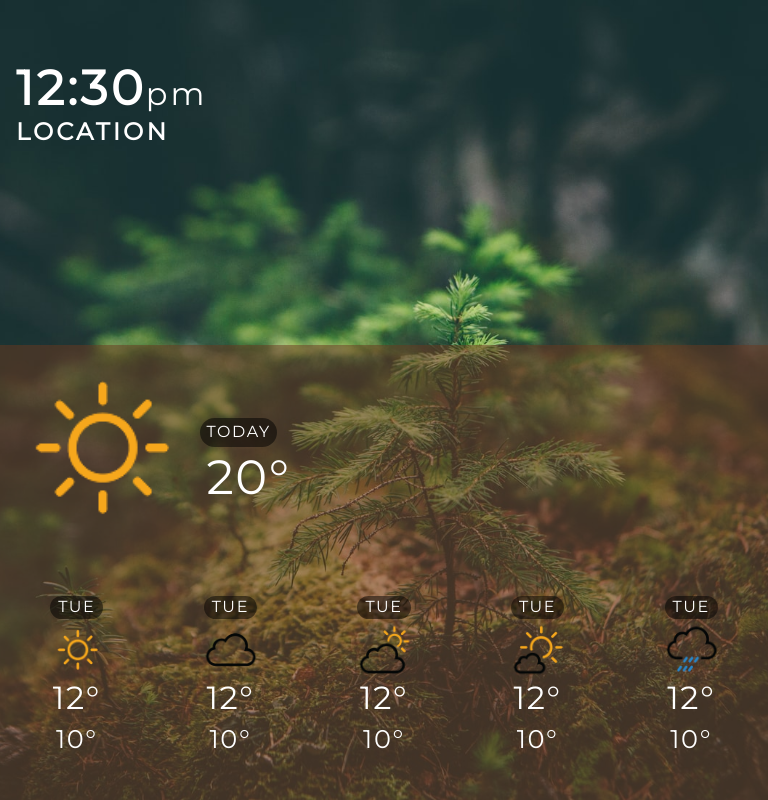
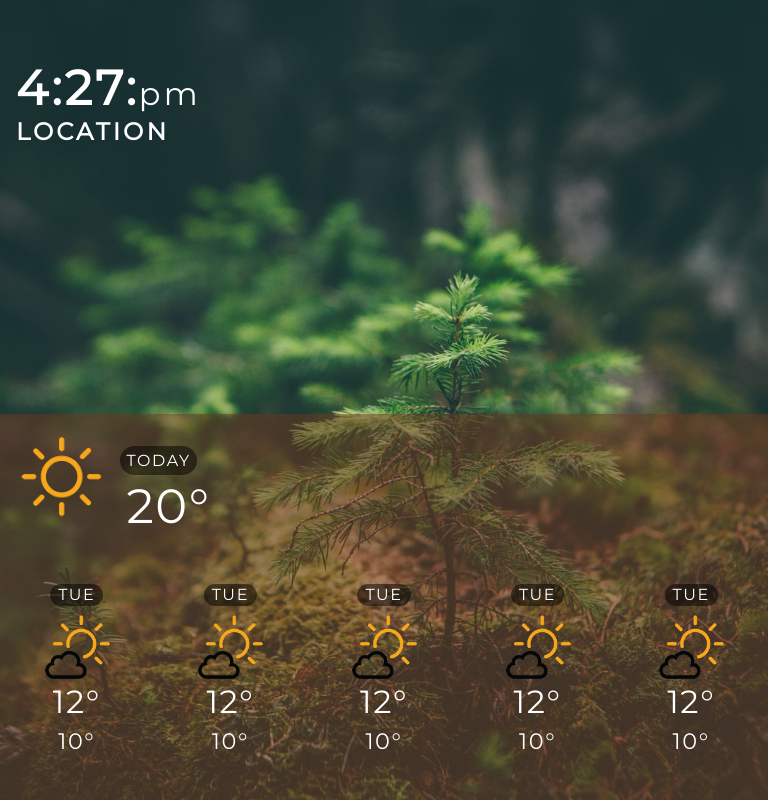
Before and after one commit to stacykutyepov/Weather-App, a plain HTML site: page index.html in a window 768 px wide. Drawn offline with Linux system fonts and the light colour scheme.

Commit message:
today.icon chance

```diff
--- a/app.js
+++ b/app.js
@@ -2,16 +2,20 @@
 const timeText = document.querySelector('.time-text');
 const timeSpec = document.querySelector('.time-spec');
 const locationText = document.querySelector('.location-text');
+const todayTemp = document.querySelector('.today-temp p');
 
 
 const appController = (function () {
 
-// Get time
-const date = () => {
-const time = new Date().toLocaleTimeString();
-console.log(time);
-}
-date();
+  // Get time
+  const time = new Date().toLocaleTimeString();
+  const text = time.slice(0, 5)
+  const spec = time.slice(time.length - 2, time.length);
+
+  const displayTime = () => {
+    timeText.textContent = text;
+    timeSpec.textContent = spec.toLowerCase();
+  }
 
 
   // format time to AM & PM
@@ -28,8 +32,6 @@ date();
     }
     return h + " " + dd;
   };
-
-
 
   // Convert UTC to day of the week
   function getDayofTheWeek(dt) {
@@ -128,6 +130,7 @@ date();
 
   function init() {
     getLocation();
+    displayTime();
   }
   init();
 })();
--- a/index.html
+++ b/index.html
@@ -24,21 +24,17 @@
             </div>
             <div class="weather-container">
                 <div class="weather-today">
-                    <div class="today-icon">
-                        <img src="./icons/01d.png" alt="" />
-                    </div>
+                    <div class="today-icon"></div>
                     <div class="today-info">
                         <h3 class="today-text">Today</h3>
-                        <div class="today-temp">
-                            <p>20°</p>
-                        </div>
+                        <div class="today-temp">20°</div>
                     </div>
                 </div>
                 <div class="weather-days-all">
                     <div class="weather-days">
                         <h3 class="day-text">Tue</h3>
                         <div class="day-icon">
-                            <img src="./icons/01d.png" alt="" />
+                            <!-- <img src="./icons/01d.png" alt="" /> -->
                         </div>
                         <p class="day-temp-max">12°</p>
                         <p class="day-temp-min">10°</p>
@@ -46,7 +42,7 @@
                     <div class="weather-days">
                         <h3 class="day-text">Tue</h3>
                         <div class="day-icon">
-                            <img src="./icons/04d.png" alt="" />
+                            <!-- <img src="./icons/04d.png" alt="" /> -->
                         </div>
                         <p class="day-temp-max">12°</p>
                         <p class="day-temp-min">10°</p>
@@ -54,7 +50,7 @@
                     <div class="weather-days">
                         <h3 class="day-text">Tue</h3>
                         <div class="day-icon">
-                            <img src="./icons/03d.png" alt="" />
+                            <!-- <img src="./icons/03d.png" alt="" /> -->
                         </div>
                         <p class="day-temp-max">12°</p>
                         <p class="day-temp-min">10°</p>
@@ -62,7 +58,7 @@
                     <div class="weather-days">
                         <h3 class="day-text">Tue</h3>
                         <div class="day-icon">
-                            <img src="./icons/02d.png" alt="" />
+                            <!-- <img src="./icons/02d.png" alt="" /> -->
                         </div>
                         <p class="day-temp-max">12°</p>
                         <p class="day-temp-min">10°</p>
@@ -70,7 +66,7 @@
                     <div class="weather-days">
                         <h3 class="day-text">Tue</h3>
                         <div class="day-icon">
-                            <img src="./icons/09d.png" alt="" />
+                            <!-- <img src="./icons/09d.png" alt="" /> -->
                         </div>
                         <p class="day-temp-max">12°</p>
                         <p class="day-temp-min">10°</p>
--- a/style.css
+++ b/style.css
@@ -213,6 +213,13 @@ body {
     align-items: flex-start;
 }
 
+.today-icon {
+    width: 160px;
+    height: 160px;
+    background-image: url(./icons/01d.png);
+    background-size: 100% 100%;
+}
+
 .today-text {
     background: rgba(0, 0, 0, 0.5);
     border-radius: 1rem;
@@ -249,16 +256,19 @@ body {
 }
 
 .day-temp-max {
-    font-size: 2.5rem;
+    font-size: 2.3rem;
 }
 
 .day-temp-min {
     margin-top: 0.5em;
-    font-size: 1.6rem;
+    font-size: 1.4rem;
 }
 
-.today-icon > img {
-    width: 200px;
+.day-icon{
+    width: 100px;
+    height: 100px;
+    background-image: url(./icons/02d.png);
+    background-size: 100% 100%;
 }
 
 @media only screen and (min-width: 320px) and (max-width: 768px) {
@@ -291,8 +301,9 @@ body {
         justify-content: space-around;
         width: 100%;
     }
-    .today-icon > img {
-        width: 12¢0px;
+    .today-icon {
+        width: 120px;
+        height: 120px;
     }
     .today-info {
         align-items: flex-start;
@@ -309,8 +320,9 @@ body {
         margin-left: 0.5em;
         margin-right: 0.5em;
     }
-    .day-icon img {
-        width: 60px;
+    .day-icon {
+        width: 80px;
+        height: 80px;
     }
     .day-temp-max {
         font-size: 2rem;
@@ -358,7 +370,8 @@ body {
     .day-text {
         font-size: 1.4rem;
     }
-    .day-icon img {
+    .day-icon {
         width: 120px;
+        height: 120px;
     }
 }
```
